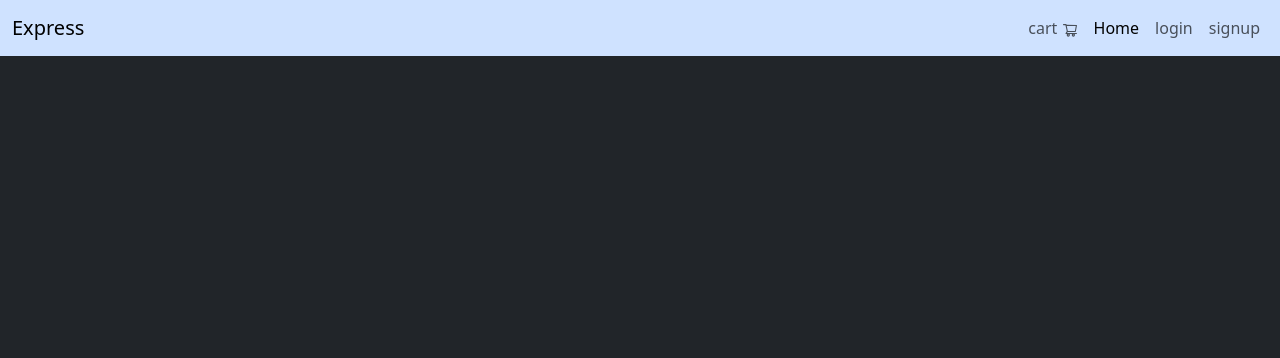
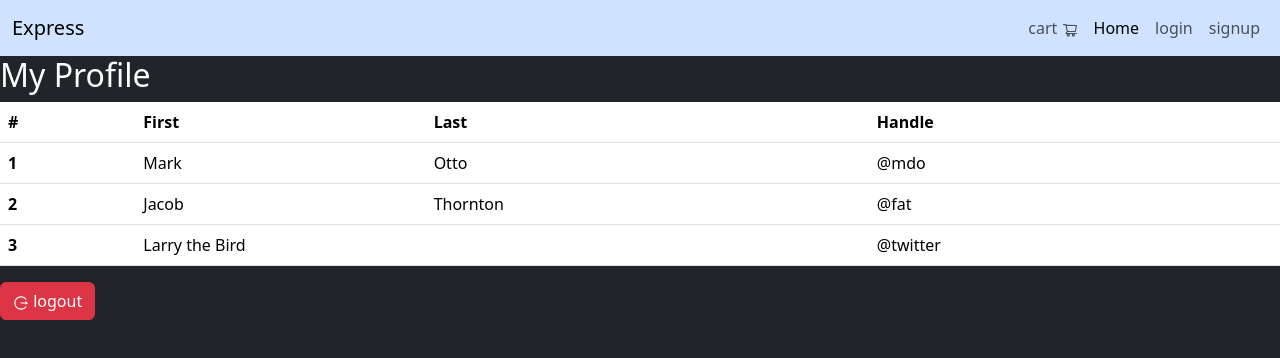
Before and after one commit to walkerthecreator/ecommerce-react-app, a React (Vite) app: page /myprofile in a window 1280 px wide. Shown: the top 358 px of the page. Built offline with nearby package versions, Linux system fonts and the light colour scheme.

Commit message:
"added logout"

```diff
--- a/src/App.jsx
+++ b/src/App.jsx
@@ -6,12 +6,10 @@ import { useEffect } from "react";
 import Feed from "./pages/Feed";
 import Card from "./components/Card";
 import Cart from "./pages/Cart";
+import Profile from "./pages/Profile";
 
 
 function App() {
-
-
-
   return (
     <>
         <Navbar></Navbar>
@@ -21,6 +19,7 @@ function App() {
             <Route path="/signup" element={<SignUp/>}></Route>
             <Route path="/cart" element={<Cart/>}></Route>
             <Route path="/" element={<Feed/>}></Route>
+            <Route path="/myprofile" element={<Profile/>}></Route>
         </Routes>
 
 
--- a/src/Context.jsx
+++ b/src/Context.jsx
@@ -1,29 +1,29 @@
-import {  createContext, useContext, useState } from  "react"
+import { createContext, useContext, useState } from "react"
 import Db from "./Db";
 
-const store = createContext() ;
+const store = createContext();
 
 export const StoreProvider = ({ children }) => {
     // user auth
-    const [user , setUser ] = useState({ data : null , isAuth : false })
+    const [user, setUser] = useState({ data: null, isAuth: false })
 
     const login = (userData) => {
         // nitin@123 , nitin
-                const { email , password } = userData
-            const userIndex = Db.findIndex((item)=>{  //0
-                return  item.email === email
+        const { email, password } = userData
+        const userIndex = Db.findIndex((item) => {  //0
+            return item.email === email
         })
 
-            if(userIndex !== -1 ){
-                if(Db[userIndex].password === password){
-                    setUser({ data : { name : Db[userIndex].name , email , password} , isAuth : true})
+        if (userIndex !== -1) {
+            if (Db[userIndex].password === password) {
+                setUser({ data: { name: Db[userIndex].name, email, password }, isAuth: true })
             }
-                else{
+            else {
                 // invalid password
                 alert("invalid password")
             }
         }
-            else{
+        else {
             // send invalid email
             alert("invalid email")
         }
@@ -31,23 +31,23 @@ export const StoreProvider = ({ children }) => {
 
     // cart
 
-    const [cart , setCart] = useState([])
+    const [cart, setCart] = useState([])
 
-    const addToCart = ( product ) => {
-        const ans = cart.findIndex((item)=>{
+    const addToCart = (product) => {
+        const ans = cart.findIndex((item) => {
             return item.product.id === product.id
         })
 
-        if(ans === -1 ){
-            setCart([...cart , {product : product , count : 1 } ])
+        if (ans === -1) {
+            setCart([...cart, { product: product, count: 1 }])
         }
-        else{
-           cart[ans].count = cart[ans].count + 1 ;
+        else {
+            cart[ans].count = cart[ans].count + 1;
         }
     }
 
-    const removeFromCart = ( productId ) => {
-        const newarray = cart.filter((item) =>{
+    const removeFromCart = (productId) => {
+        const newarray = cart.filter((item) => {
             return item.product.id !== productId
         })
         setCart(newarray)
@@ -55,7 +55,7 @@ export const StoreProvider = ({ children }) => {
 
     const handleIncrement = (productId) => {
 
-        const itemIndex = cart.findIndex(( item )=>{
+        const itemIndex = cart.findIndex((item) => {
             return item.product.id === productId
         })
 
@@ -65,11 +65,11 @@ export const StoreProvider = ({ children }) => {
     }
 
     const handleDecrement = (productId) => {
-        const itemIndex = cart.findIndex(( item )=>{
+        const itemIndex = cart.findIndex((item) => {
             return item.product.id === productId
         })
 
-        if(cart[itemIndex].count !== 1){
+        if (cart[itemIndex].count !== 1) {
             cart[itemIndex].count = cart[itemIndex].count - 1
             setCart([...cart])
         }
@@ -77,8 +77,8 @@ export const StoreProvider = ({ children }) => {
     }
 
     return (
-        <store.Provider value={ { cart , addToCart , handleIncrement , handleDecrement , removeFromCart , login , user } }>
-           { children }
+        <store.Provider value={{ cart, addToCart, handleIncrement, handleDecrement, removeFromCart, login, user, setUser }}>
+            {children}
         </store.Provider>
     )
 }
--- a/src/components/Navbar.jsx
+++ b/src/components/Navbar.jsx
@@ -41,7 +41,7 @@ const Navbar = () => {
         {
             user.isAuth ?
             <li className="nav-item">
-                <NavLink className="nav-link" to="/">{user.data.name}</NavLink>
+                <NavLink className="nav-link" to="/myprofile">{user.data.name}</NavLink>
             </li>
             :
             <>
--- /dev/null
+++ b/src/pages/Profile.jsx
@@ -0,0 +1,55 @@
+import { useContext } from "react"
+import { AiOutlineLogout } from "react-icons/ai"
+import store from "../Context"
+import { useNavigate } from "react-router-dom"
+
+const Profile = () => {
+
+    const navigate = useNavigate()
+
+    const { user , setUser } = useContext(store)
+
+    function logout(){
+        setUser({ data: null, isAuth: false })
+        navigate('/login')
+    }
+
+  return (
+    <>
+        <h2>My Profile</h2>
+        <table className="table">
+  <thead>
+    <tr>
+      <th scope="col">#</th>
+      <th scope="col">First</th>
+      <th scope="col">Last</th>
+      <th scope="col">Handle</th>
+    </tr>
+  </thead>
+  <tbody>
+    <tr>
+      <th scope="row">1</th>
+      <td>Mark</td>
+      <td>Otto</td>
+      <td>@mdo</td>
+    </tr>
+    <tr>
+      <th scope="row">2</th>
+      <td>Jacob</td>
+      <td>Thornton</td>
+      <td>@fat</td>
+    </tr>
+    <tr>
+      <th scope="row">3</th>
+      <td colSpan="2">Larry the Bird</td>
+      <td>@twitter</td>
+    </tr>
+  </tbody>
+</table>
+
+    <button className="btn btn-danger" onClick={logout} > <AiOutlineLogout/>  logout</button>
+    </>
+  )
+}
+
+export default Profile
```
Lines whose indentation alone changed are shown as unchanged.
